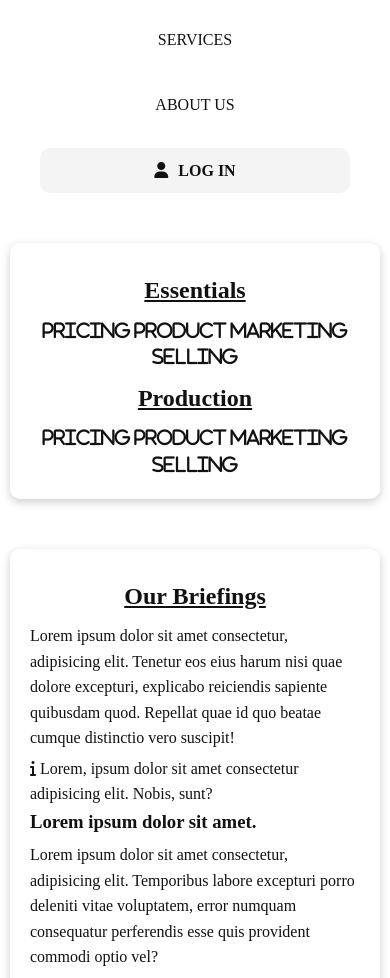
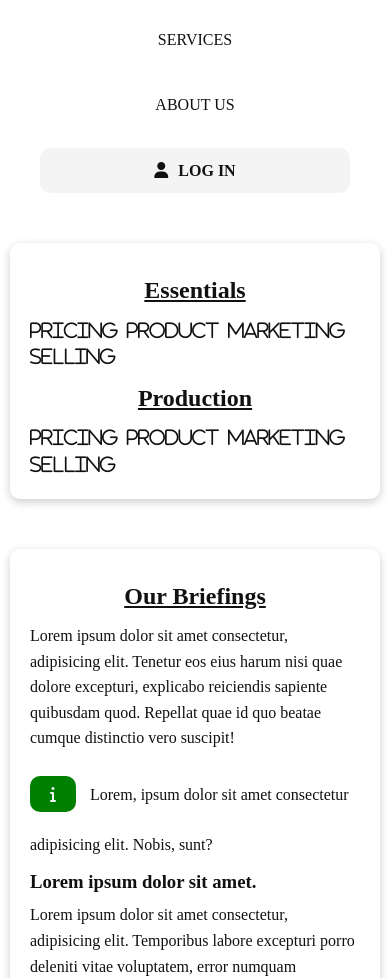
Before and after one commit to Yohaan-dev/front-end-page, a plain HTML site: page about.html in a window 390 px wide. Shown: the part 137-1115 px from the top of the page. Drawn offline with Linux system fonts and the light colour scheme.

Commit message:
Initial Commit

```diff
--- a/about.html
+++ b/about.html
@@ -36,24 +36,20 @@
         <div class="container grid-1">
             <div class="card">
                 <h2>Essentials</h2>
-                <nav>
                 <ul>
                     <li class="fas fa-checked"><a href="#">pricing</a></li>
                     <li class="fas fa-checked"><a href="#">product</a></li>
                     <li class="fas fa-checked"><a href="#">marketing</a></li>
                     <li class="fas fa-checked"><a href="#">selling</a></li>
                 </ul>
-                </nav>
 
                 <h2>Production</h2>
-                <nav>
                 <ul>
                     <li class="fas fa-checked"><a href="#">pricing</a></li>
                     <li class="fas fa-checked"><a href="#">product</a></li>
                     <li class="fas fa-checked"><a href="#">marketing</a></li>
                     <li class="fas fa-checked"><a href="#">selling</a></li>
                 </ul>
-                </nav>
             </div>
 
             <div class="card">
--- a/css/style.css
+++ b/css/style.css
@@ -19,6 +19,7 @@ body {
     font-weight: 300;
     line-height: 1.6;
     background: #fff;
+    overflow-x: hidden;
 }
 
 ul {
@@ -282,6 +283,16 @@ img {
     margin-top: 10px;
 }
 
+.about .card i {
+    margin: 20px 0;
+    padding: 10px 20px;
+    border: none;
+    border-radius: 10px;
+    cursor: pointer;
+    background-color: green;
+    color: #f4f4f4;
+}
+
 .about .card .btn a {
     color: #f4f4f4;
 }
@@ -355,6 +366,15 @@ img {
     margin: 0 auto;
 }
 
+#alert {
+    padding: 10px 20px;
+    border: none;
+    border-radius: 10px;
+    cursor: pointer;
+    background-color: green;
+    color: #f4f4f4;
+}
+
 .card {
     background: #fff;
     color: #111;
@@ -425,7 +445,7 @@ img {
     height: 100%;
   }
 
-  .navbar .container, .footer .container {
+  .navbar .container, .section .container, .footer .container {
     display: grid;
     grid-template-columns: 1fr;
     justify-content: center;
@@ -449,6 +469,10 @@ img {
 
   .hero {
     text-align: center;
+  }
+
+  .log-hero .hero-image img {
+    margin-left: 100px;
   }
 
   .hero .container {
@@ -489,24 +513,17 @@ img {
   }
 
   .section {
-    overflow-x: hidden;
     height: 100%;
+    margin: 10px 0;
   }
 
-  .section .container {
-    grid-template-columns: 1fr;
-    justify-content: center;
-    align-items: center;
-  }
-
-  .section .service-content {
+  .section .service-content p {
+    width: 100%;
     text-align: center;
   }
 
   .section .service-image img {
-    justify-self: center;
-    height: 100%;
-    width: 100%;
+    margin-left: 150px;
   }
 
   .about {
@@ -521,13 +538,28 @@ img {
     text-align: center;
   }
 
-  .about .card ul {
+  .about .card ul li {
     text-align: center;
     font-weight: normal;
+    padding-right: 5px;
+  }
+
+  .about .card h3 {
+    margin-top: 10px;
+  }
+
+  .about .card i {
+    margin-right: 10px;
+    padding: 10px 20px;
+    border: none;
+    border-radius: 10px;
+    cursor: pointer;
+    background-color: green;
+    color: #f4f4f4;
   }
 
   .about .card .btn {
-    justify-self: end;
+    margin-left: 150px;
   }
 
   .footer {
```
Lines whose indentation alone changed are shown as unchanged.
